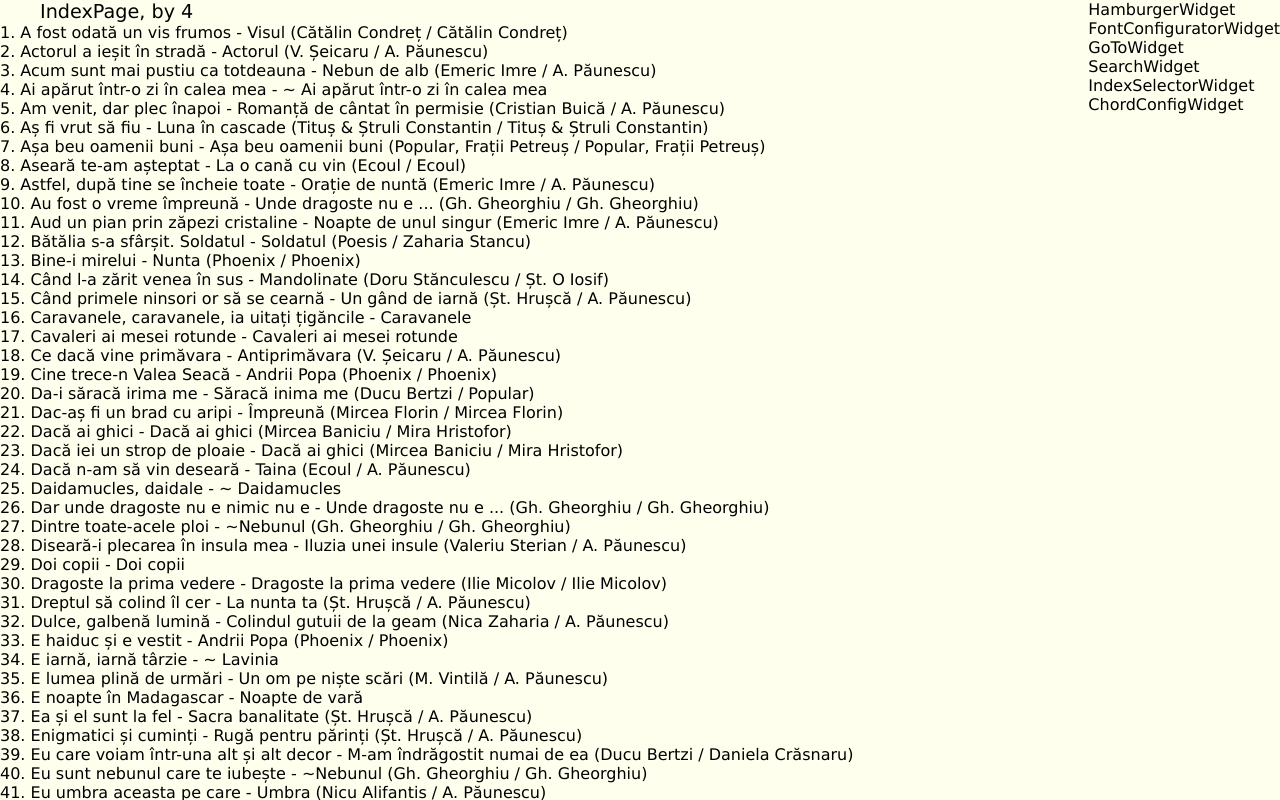
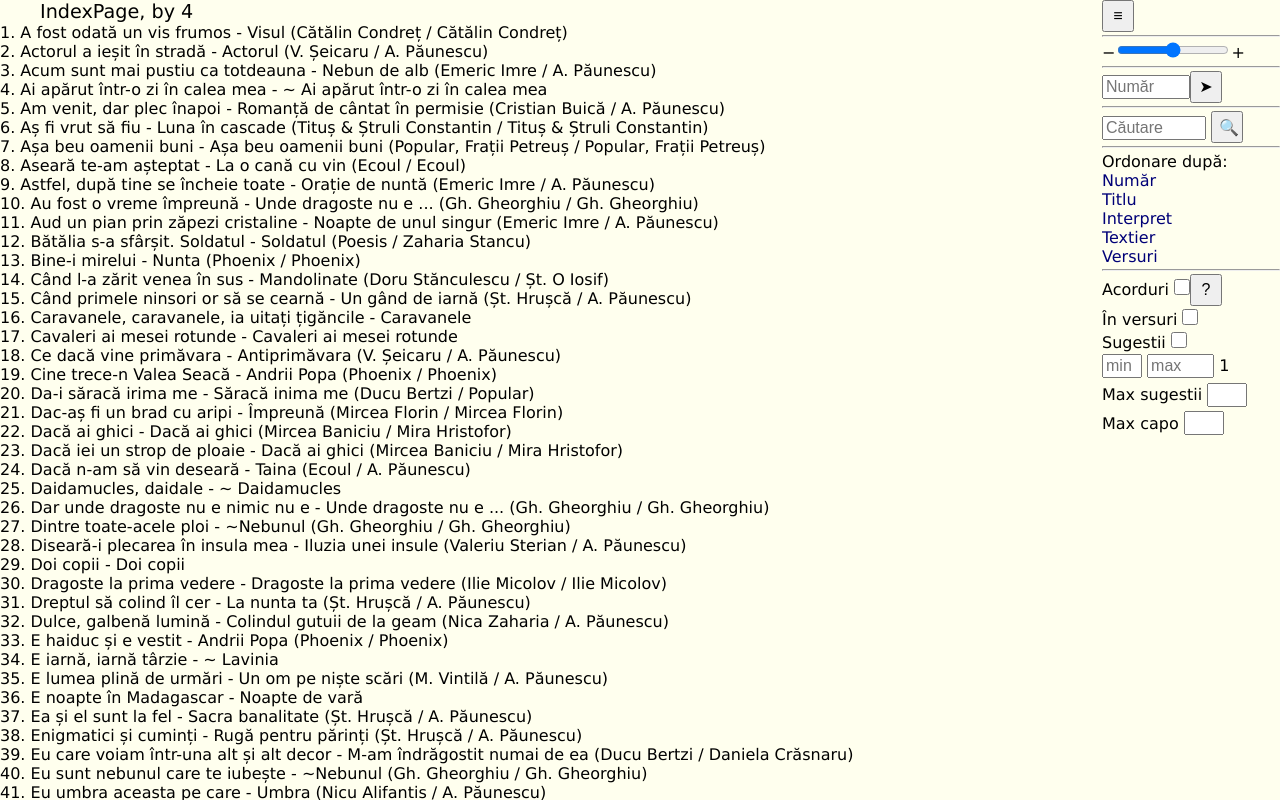
Before and after one commit to mciobanu/songbook, a React (Create React App) app: page /index-by-verse in a window 1280 px wide. Shown: the top 800 px of the page. Built offline with nearby package versions, Linux system fonts and the light colour scheme.

Commit message:
Partial implementation of the menu: The UI is mostly there but looks bad, while most functionality is not done

```diff
--- /dev/null
+++ b/src/Paths.ts
@@ -0,0 +1,13 @@
+export const Paths = {
+    indexByPosition: '/index-by-position',
+    indexByTitle: '/index-by-title',
+    indexByPerformer: '/index-by-performer',
+    indexByLyricist: '/index-by-lyricist',
+    indexByVerse: '/index-by-verse',
+
+    songByPosition: '/song-by-position',
+    songByTitle: '/song-by-title',
+    songByPerformer: '/song-by-performer',
+    songByLyricist: '/song-by-lyricist',
+    songByVerse: '/song-by-verse',
+} as const;
--- a/src/RouteDefinition.tsx
+++ b/src/RouteDefinition.tsx
@@ -8,6 +8,7 @@ import {ReactSetter2, SortType} from './Common';
 import {IndexPage} from './pages/IndexPage';
 import {SearchPage} from './pages/SearchPage';
 import {SongRenderConfig} from './SongRenderConfig';
+import {Paths} from "./Paths";
 
 const RouteDefinition = ({songNumber, setSongNumber, songRenderConfig} :
         {songNumber: number, setSongNumber: ReactSetter2<number>, songRenderConfig: SongRenderConfig}) => {
@@ -42,21 +43,21 @@ const RouteDefinition = ({songNumber, setSongNumber, songRenderConfig} :
 
                 <Route path='/help' element={<HelpPage/>}/>
 
-                <Route path='/index-by-position' element={<IndexPage sortType={SortType.position} />}/>
-                <Route path='/index-by-title' element={<IndexPage sortType={SortType.title} />}/>
-                <Route path='/index-by-performer' element={<IndexPage sortType={SortType.performer} />}/>
-                <Route path='/index-by-lyricist' element={<IndexPage sortType={SortType.lyricist} />}/>
-                <Route path='/index-by-verse' element={<IndexPage sortType={SortType.verse} />}/>
+                <Route path={Paths.indexByPosition} element={<IndexPage sortType={SortType.position} />}/>
+                <Route path={Paths.indexByTitle} element={<IndexPage sortType={SortType.title} />}/>
+                <Route path={Paths.indexByPerformer} element={<IndexPage sortType={SortType.performer} />}/>
+                <Route path={Paths.indexByLyricist} element={<IndexPage sortType={SortType.lyricist} />}/>
+                <Route path={Paths.indexByVerse} element={<IndexPage sortType={SortType.verse} />}/>
 
-                <Route path='/song-by-position/:songPos' element={<SongPage sortType={SortType.position}
+                <Route path={`${Paths.songByPosition}/:songPos`} element={<SongPage sortType={SortType.position}
                     songNumber={songNumber} setSongNumber={setSongNumber} songRenderConfig={songRenderConfig}/>}/>
-                <Route path='/song-by-title/:songPos' element={<SongPage sortType={SortType.title}
+                <Route path={`${Paths.songByTitle}/:songPos`} element={<SongPage sortType={SortType.title}
                     songNumber={songNumber} setSongNumber={setSongNumber} songRenderConfig={songRenderConfig}/>}/>
-                <Route path='/song-by-performer/:songPos' element={<SongPage sortType={SortType.performer}
+                <Route path={`${Paths.songByPerformer}/:songPos`} element={<SongPage sortType={SortType.performer}
                     songNumber={songNumber} setSongNumber={setSongNumber} songRenderConfig={songRenderConfig}/>}/>
-                <Route path='/song-by-lyricist/:songPos' element={<SongPage sortType={SortType.lyricist}
+                <Route path={`${Paths.songByLyricist}/:songPos`} element={<SongPage sortType={SortType.lyricist}
                     songNumber={songNumber} setSongNumber={setSongNumber} songRenderConfig={songRenderConfig}/>}/>
-                <Route path='/song-by-verse/:songPos' element={<SongPage sortType={SortType.verse}
+                <Route path={`${Paths.songByVerse}/:songPos`} element={<SongPage sortType={SortType.verse}
                     songNumber={songNumber} setSongNumber={setSongNumber} songRenderConfig={songRenderConfig}/>}/>
 
                 <Route path='/search' element={<SearchPage />}/>
--- a/src/widgets/ChordConfig.tsx
+++ b/src/widgets/ChordConfig.tsx
@@ -3,5 +3,31 @@ import React from 'react';
 import '../legacy.css';
 
 export const ChordConfigWidget = () => {
-    return (<div>ChordConfigWidget</div>);
+    // onchange="onChordsToggle()"      //ttt0: make these work
+    //  onClick="self.location.href = '#help';"
+    // onchange="onEmbeddedChordsToggle()"
+    // onchange="onSuggestionsToggle()"
+    // onchange="updateSuggestionRange();"
+    // onchange="updateSuggestionRange();"
+    // onchange="onMaxSuggestionsChanged();"
+    // onchange="onMaxCapoChanged();"
+
+    /* eslint max-len: off */
+
+    return (<div>
+        Acorduri <input id="chords" type="checkbox" className="chkBox" />
+        <input id="helpBtn" type="button" className="toolBtnNormal" value="?" /> <br/>
+        În versuri <input id="embeddedChords" type="checkbox" className="chkBox" /> <br/>
+        Sugestii <input id="useSuggestions" type="checkbox" className="chkBox" /> <br/>
+        <div id="suggestionsContainer">
+            <input id="voiceMin" type="text" className="editVoiceRangeShort" placeholder="min" spellCheck="false" autoComplete="off" autoCorrect="off" /> {/*ttt2 maybe put in a table*/}
+            <input id="voiceMax" className="editVoiceRangeNormal" placeholder="max" spellCheck="false" autoComplete="off" autoCorrect="off" />
+            <span id="voiceRange" > 1 </span>
+            <br/>
+            Max sugestii <input id="maxSuggestions" type="number" className="editSmallNumber" />
+            <br/>
+            Max capo <input id="maxCapo" type="number" className="editSmallNumber" />
+            <br/>
+        </div>
+    </div>);
 };
--- a/src/widgets/FontConfigurator.tsx
+++ b/src/widgets/FontConfigurator.tsx
@@ -3,5 +3,30 @@ import React from 'react';
 import '../legacy.css';
 
 export const FontConfiguratorWidget = () => {
-    return (<div>FontConfiguratorWidget</div>);
+    // ttt0 make sure min, max, step are set in JS
+    // onChange="changeZoom(this.value)"   //ttt0: make this work
+    /* eslint max-len: off */
+
+    return (<span id="zoomRangeContainer" className="singleLine">
+        {/*glyphs missing in older systems
+            &#x207a;&#x2044;&#x208b; <input id="zoomRange" type="range" class="zoom" min="4" max="8" step="0.5" onchange="changeZoom(this.value)" />
+            &nbsp;*/}
+
+                &minus;<input id="zoomRange" type="range" className="zoom" />+&nbsp;&nbsp;
+
+        {/*What's going on:
+
+                The main issue is that the width of the menu assumes there's no vertical scrollbar. Then when a scrollbar is needed the menu is not moved to the left to accomodate it, but rather the menu gets shrinked horizontally to make room for the scrollbar, which causes things that were on a single line to be on multiple lines. There was a workaround that relied on zoomRangeContainer being the widest, which looked OK in some cases but hasn't been tested properly. By adding at least one &nbsp; after "+" we request more space than normally needed. By using "overflow-x:hidden;" in menuDiv we make the vertical scrollbar overlap this empty space (at least on desktop). An improvement over using zoomRangeContainer was implemented: trying to set a width for <hr> so they are the widest elements. (If this is not the case, the search button might move to the next line or the note range might get split.) Since the width of <hr> is easier to control, this approach seems better, but it's possible for these issues to occur for some font sizes (although a few tests seemed fine.) Also, in lower versions zoomRangeContainer gets hidden anyway, as they have no "range". Further improvements haven't been examined. One idea would be to measure the width of the widest line, but not sure this can be done in JavaScript and it's quite a kludge anyway. //ttt2
+
+                Anyway, using "overflow-x:hidden;" in menuDiv makes more sense in Android, so "overflow-x:auto;" should be used there, and this is also OK on browser
+
+                Another issue is that the scroll for the menu doesn't work in Android when chords are above the verses //ttt1
+
+                Then, in 2.3.3 the scroll of the menu is ignored anyway: only what fits on the screen is rendered, and scrolling just reveals the song (or index) that was supposed to be underneath. ttt2
+                (This might be somehow related to the fact that in 2.3.3 "position:fixed;" is not done correctly and the menu scrolls along with the text underneath, whereas from 3.0 above it stays in the top-right corner (unless it is itself big enough that it needs to scroll) ttt2
+                ttt2 view https://benfrain.com/easy-css-fix-fixed-positioning-android-2-2-2-3/ about 2.3.3 and "position:fixed;"
+                    https://groups.google.com/forum/#!topic/phonegap/Xr3h5NyL0Xc
+    */}
+
+    </span>);
 };
--- a/src/widgets/GoTo.tsx
+++ b/src/widgets/GoTo.tsx
@@ -3,5 +3,10 @@ import React from 'react';
 import '../legacy.css';
 
 export const GoToWidget = () => {
-    return (<div>GoToWidget</div>);
+    // onKeyDown="if (event.keyCode == 13) document.getElementById('gotoBtn').click();"  //ttt0: make this work
+    //  onClick="gotoSong();"  //ttt0: make this work
+    return (<div>
+        <input id="gotoInput" type="number" className="editGoto" placeholder="Număr"  />
+        <input id="gotoBtn" type="button" className="toolBtnNormal" value="&#10148;" />
+    </div>);
 };
--- a/src/widgets/Hamburger.tsx
+++ b/src/widgets/Hamburger.tsx
@@ -3,5 +3,8 @@ import React from 'react';
 import '../legacy.css';
 
 export const HamburgerWidget = () => {
-    return (<div>HamburgerWidget</div>);
+    // onClick="toggleMenu();"    //ttt0: make this work
+    return (<div>
+        <input id="menuBtn" type="button" className="toolBtnNormal" value="&equiv;" />
+    </div>);
 };
--- a/src/widgets/IndexSelector.tsx
+++ b/src/widgets/IndexSelector.tsx
@@ -1,7 +1,22 @@
 import React from 'react';
 
 import '../legacy.css';
+import {Link} from 'react-router-dom';
+import {Paths} from '../Paths';
 
 export const IndexSelectorWidget = () => {
-    return (<div>IndexSelectorWidget</div>);
+    return (<div>
+        Ordonare după: <br/>
+        <Link to={Paths.indexByPosition}>Număr</Link> <br/>
+        <Link to={Paths.indexByTitle}>Titlu</Link> <br/>
+        <Link to={Paths.indexByPerformer}>Interpret</Link> <br/>
+        <Link to={Paths.indexByLyricist}>Textier</Link> <br/>
+        <Link to={Paths.indexByVerse}>Versuri</Link>
+        {/*<a id="list_unsorted" className="menuNormal" href="#list_unsorted"> Număr </a> <br/>
+        <a id="list_by_title" className="menuNormal" href="#list_by_title"> Titlu </a> <br/>
+        <a id="list_by_performer" className="menuNormal" href="#list_by_performer"> Interpret </a> <br/>
+        <a id="list_by_lyricist" className="menuNormal" href="#list_by_lyricist"> Textier </a> <br/>
+        <a id="list_by_verse" className="menuNormal" href="#list_by_verse"> Versuri </a>*/}
+
+    </div>);
 };
--- a/src/widgets/Menu.tsx
+++ b/src/widgets/Menu.tsx
@@ -9,10 +9,15 @@ import {ChordConfigWidget} from './ChordConfig';
 
 export const MenuWidget = () => {
     return (<div>
-        <FontConfiguratorWidget></FontConfiguratorWidget>
-        <GoToWidget></GoToWidget>
-        <SearchWidget></SearchWidget>
-        <IndexSelectorWidget></IndexSelectorWidget>
-        <ChordConfigWidget></ChordConfigWidget>
+        <hr className="menuHr" />
+        <FontConfiguratorWidget />
+        <hr className="menuHr" />
+        <GoToWidget />
+        <hr className="menuHr" />
+        <SearchWidget />
+        <hr className="menuHr" />
+        <IndexSelectorWidget />
+        <hr className="menuHr" />
+        <ChordConfigWidget />
     </div>);
 };
--- a/src/widgets/Search.tsx
+++ b/src/widgets/Search.tsx
@@ -3,5 +3,10 @@ import React from 'react';
 import '../legacy.css';
 
 export const SearchWidget = () => {
-    return (<div>SearchWidget</div>);
+    // onKeyDown="if (event.keyCode == 13) document.getElementById('searchBtn').click();"   //ttt0: make this work
+    // onClick="search('searchInput');"  //ttt0: make this work
+    return (<div>
+        <input id="searchInput" className="editSearch" placeholder="Căutare" autoCapitalize="off"  /> {/*ttt1 see about autocorrect="off"*/}
+        <input id="searchBtn" type="button" className="toolBtnNormal" value="&#x1f50d;" />
+    </div>);
 };
```
Also changed, not shown: 1 other file (tests, documents, lock files or other folders).
